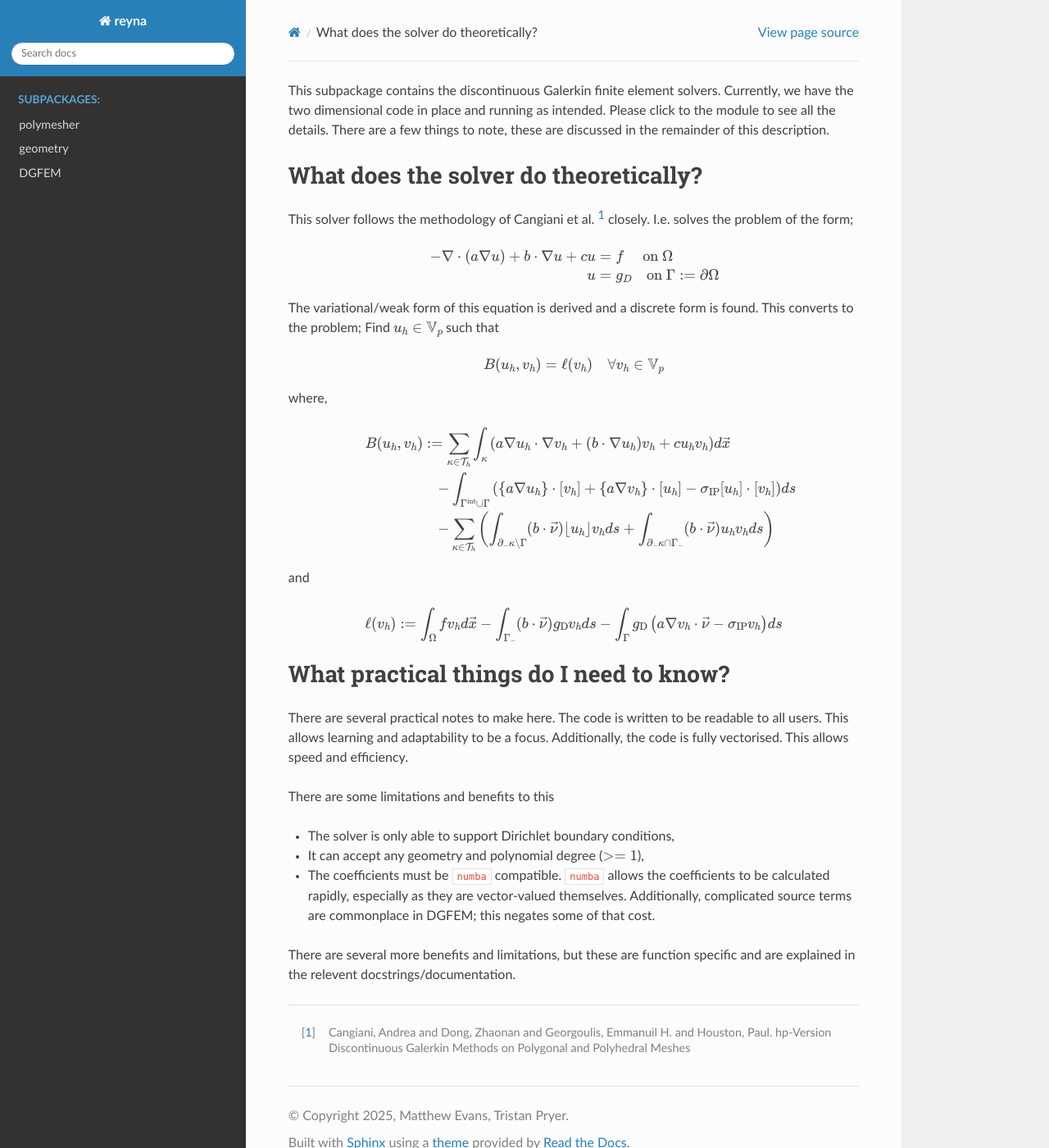
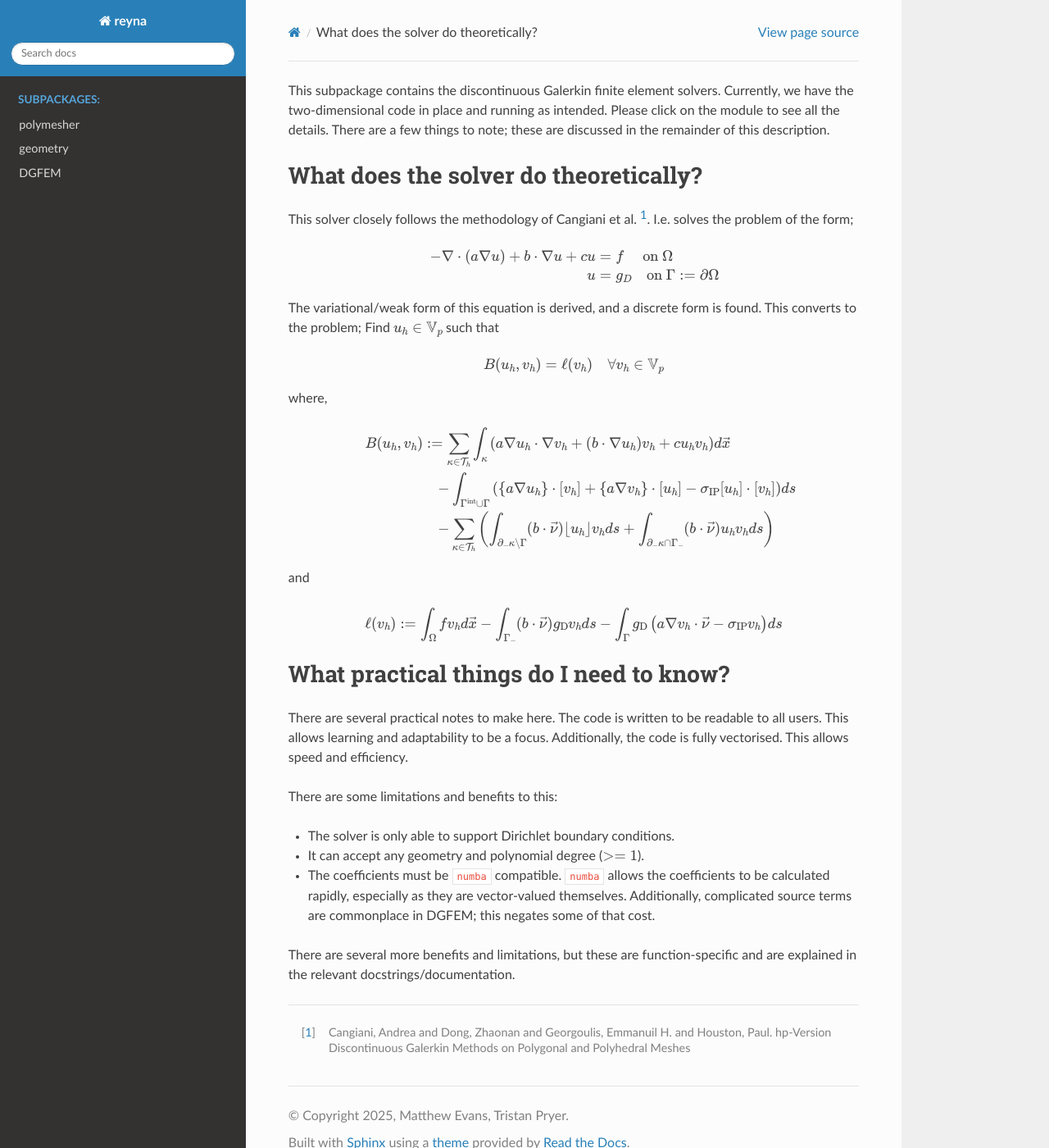
Before and after one commit to mattevs24/reyna, a Sphinx documentation site: the page built from docs/_markdown/reyna_DGFEM.md, in a window 1280 px wide and 1400 px high. Shown: the whole window at 82% size. Built offline with Sphinx 7.4.7 and the Read the Docs theme 3.1.0, drawn with Linux system fonts in a browser that asks for light colours.

Commit message:
Updated the documentation to reflect JOSS comments as well as cleaned up several parts of the testing and main scripts.

````diff
--- a/docs/_markdown/reyna_DGFEM.md
+++ b/docs/_markdown/reyna_DGFEM.md
@@ -3,15 +3,15 @@
 <!-- show the adr equation again here -->
 
 This subpackage contains the discontinuous Galerkin finite element solvers. Currently,
-we have the two dimensional code in place and running as intended. Please click to
-the module to see all the details. There are a few things to note, these are discussed
+we have the two-dimensional code in place and running as intended. Please click on
+the module to see all the details. There are a few things to note; these are discussed
 in the remainder of this description.
 
 ## What does the solver do theoretically?
 
 <!-- show all the weak form stuff again -->
 
-This solver follows the methodology of Cangiani et al. [^1] closely. I.e. solves
+This solver closely follows the methodology of Cangiani et al. [^1]. I.e. solves
 the problem of the form;
 
 $$
@@ -21,7 +21,7 @@ u &= g_D \quad\text{on } \Gamma := \partial\Omega
 \end{split}
 $$
 
-The variational/weak form of this equation is derived and a discrete form
+The variational/weak form of this equation is derived, and a discrete form
 is found. This converts to the problem; Find $u_h\in\mathbb{V}_p$ such that
 
 $$
@@ -52,16 +52,16 @@ There are several practical notes to make here. The code is written
 to be readable to all users. This allows learning and adaptability to be a focus.
 Additionally, the code is fully vectorised. This allows speed and efficiency.
 
-There are some limitations and benefits to this
+There are some limitations and benefits to this:
 
-- The solver is only able to support Dirichlet boundary conditions,
-- It can accept any geometry and polynomial degree ($>=1$),
+- The solver is only able to support Dirichlet boundary conditions.
+- It can accept any geometry and polynomial degree ($>=1$).
 - The coefficients must be ```numba``` compatible. ```numba``` allows the coefficients to be calculated rapidly, especially as they
 are vector-valued themselves. Additionally, complicated source terms are commonplace
 in DGFEM; this negates some of that cost.
 
-There are several more benefits and limitations, but these are function specific and are explained in the
-relevent docstrings/documentation.
+There are several more benefits and limitations, but these are function-specific and are explained in the
+relevant docstrings/documentation.
 
 <!-- add citations to the dg book etc -->
 
--- a/docs/reyna.polymesher.two_dimensional.rst
+++ b/docs/reyna.polymesher.two_dimensional.rst
@@ -1,5 +1,11 @@
 two\_dimensional
 =========================================
+
+.. toctree::
+   :maxdepth: 1
+   :caption: Subpackages:
+
+   reyna.polymesher.two_dimensional._auxilliaries
 
 domains
 ------------------------------------------------
--- a/pyproject.toml
+++ b/pyproject.toml
@@ -47,6 +47,7 @@ include = ["reyna*"]
 "examples" = ["*"]
 "tools" = ["*"]
 "tests" = ["*"]
+"docs" = ["*"]
 
 [tool.pytest.ini_options]
 testpaths = ["."]
````
Also changed, not shown: docs/_markdown/_auxilliaries.md (added, +18 -0 lines), docs/_markdown/reyna_geometry.md (+1 -1 lines), docs/_markdown/reyna_polymesher.md (+3 -3 lines), docs/reyna.polymesher.two_dimensional._auxilliaries.rst (added, +21 -0 lines), 4 other files.
